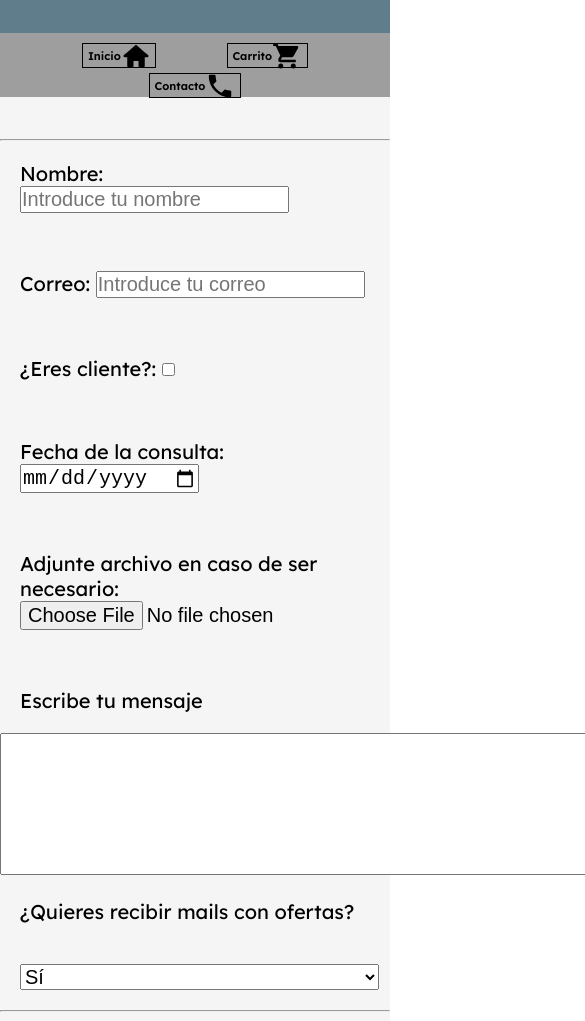
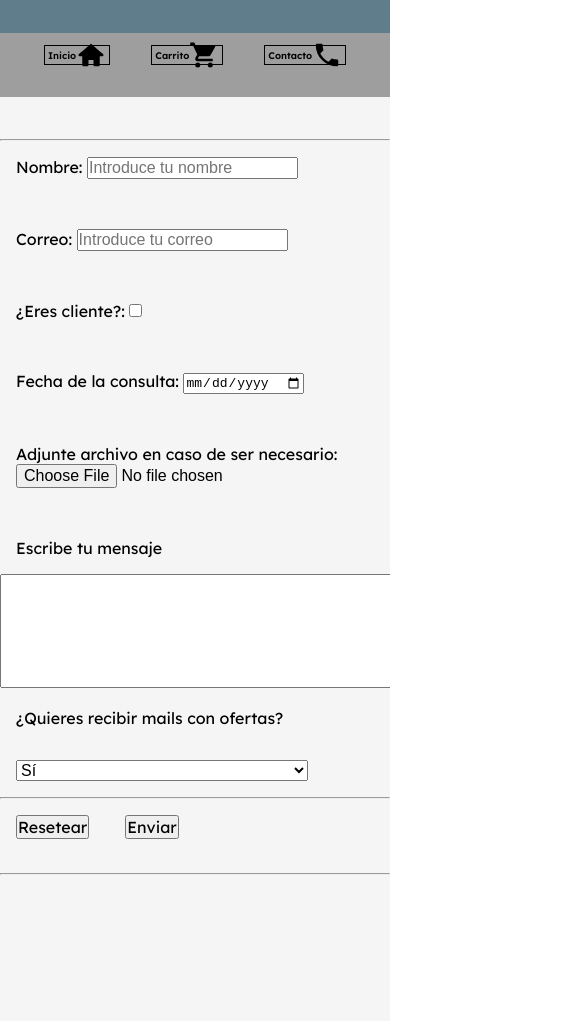
Before and after one commit to juanpaul04/PE25230, a plain HTML site: page docs/contacto.html in a window 390 px wide. Shown: the part 79-1100 px from the top of the page, 585 px wide, since content can reach past the window. Drawn offline with Linux system fonts and the light colour scheme; a web font is replaced by a local one.

Commit message:
Arreglo el overflow

```diff
--- a/docs/Estilos/styles.css
+++ b/docs/Estilos/styles.css
@@ -1,5 +1,4 @@
 @import url('https://fonts.googleapis.com/css2?family=Candal&family=Climate+Crisis&family=Lexend:wght@100..900&display=swap');
-
 
 
 
@@ -240,10 +239,12 @@ form{
     }
 }
 
+
 @media (max-width: 870px){
     .container-pag{
-        display: flex;
-        flex-direction: column;
+       /* display: grid;
+        grid-template-columns: 1fr;
+        grid-template-areas: "header" "nav" "main" "footer"; */
 
         h1{
 
@@ -260,19 +261,17 @@ form{
 
 
         .header{
-            order:1;
             width: 100%;
             padding: 2em;
         }
         .nav{
-            order:2;
             width: 100%;
 
             ul{
                 list-style: none;
                 text-align: center;
                 font-family: "Lexend";
-                font-size: 0.7em;
+                font-size: 0.6em;
                 font-weight: 600;
                 padding-top: 0.7em;
             }
@@ -285,26 +284,92 @@ form{
             }
             li{
                 display : inline;
-                padding: 0.4em;
+                padding: 0.3em;
                 border: 0.5px solid;
                 border-radius: 1%;
-                margin:3em;
+                margin:2em;
             }
 
 
         }
         .main{
-            order: 3;
             width: 100%;
+
+
+            form{
+
+                label{
+                    font-family: "Lexend";
+                    padding: 1em;
+                    font-size: 1em;
+                    display: block;
+
+                    input{
+                        font-size: 1em;
+                    }
+
+
+                }
+
+                select{
+                    font-size: 1em;
+                    margin: 1em;
+                }
+                p{
+                    font-family: "Lexend";
+                    padding: 1em;
+                    font-size: 1em;
+                }
+
+                textarea{
+                    font-family: "Lexend";
+                    padding: 1em;
+                    font-size: 1em;
+                }
+
+                button{
+                    font-family: "Lexend";
+                    font-size: 1em;
+                    margin: 1em;
+                }
+            }
+
 
         }
 
         .footer{
-            order:4;
             width: 100%;
+
+
+            ul{
+                list-style: none;
+                text-align: center;
+                font-size: 1em;
+                font-weight: 600;
+                padding-top: 2em;
+            }
+
+            a{
+                color: black;
+                font-family: "Lexend";
+            }
+            li{
+                display : inline;
+                padding: 0.5em;
+                margin:1.2em;
+            }
         }
+
+
+
 
 
     }
 
+
 }
+
+html, body {
+    width: 100%;
+    overflow-x: hidden;
+  }
--- a/docs/contacto.html
+++ b/docs/contacto.html
@@ -7,7 +7,7 @@
     <link rel="icon" href="./favicon.ico" type="image/x-icon">
 
 
-    <title>Contacto</title>
+    <title>DeporStore - Contacto</title>
 </head>
 <body>
     <div class="container-pag">
@@ -58,7 +58,7 @@
 
 
                     <p>Escribe tu mensaje</p>
-                    <textarea name="MENSAJE" rows="4" cols="60" minlength="50" maxlength="1000"></textarea>
+                    <textarea name="MENSAJE" rows="4" cols="60" minlength="10" maxlength="1000" required></textarea>
 
                     <p>¿Quieres recibir mails con ofertas?</p>
                     <select name="opciones">
```
Also changed, not shown: docs/construccion.html (+1 -1 lines), docs/index.html (+2 -2 lines).
